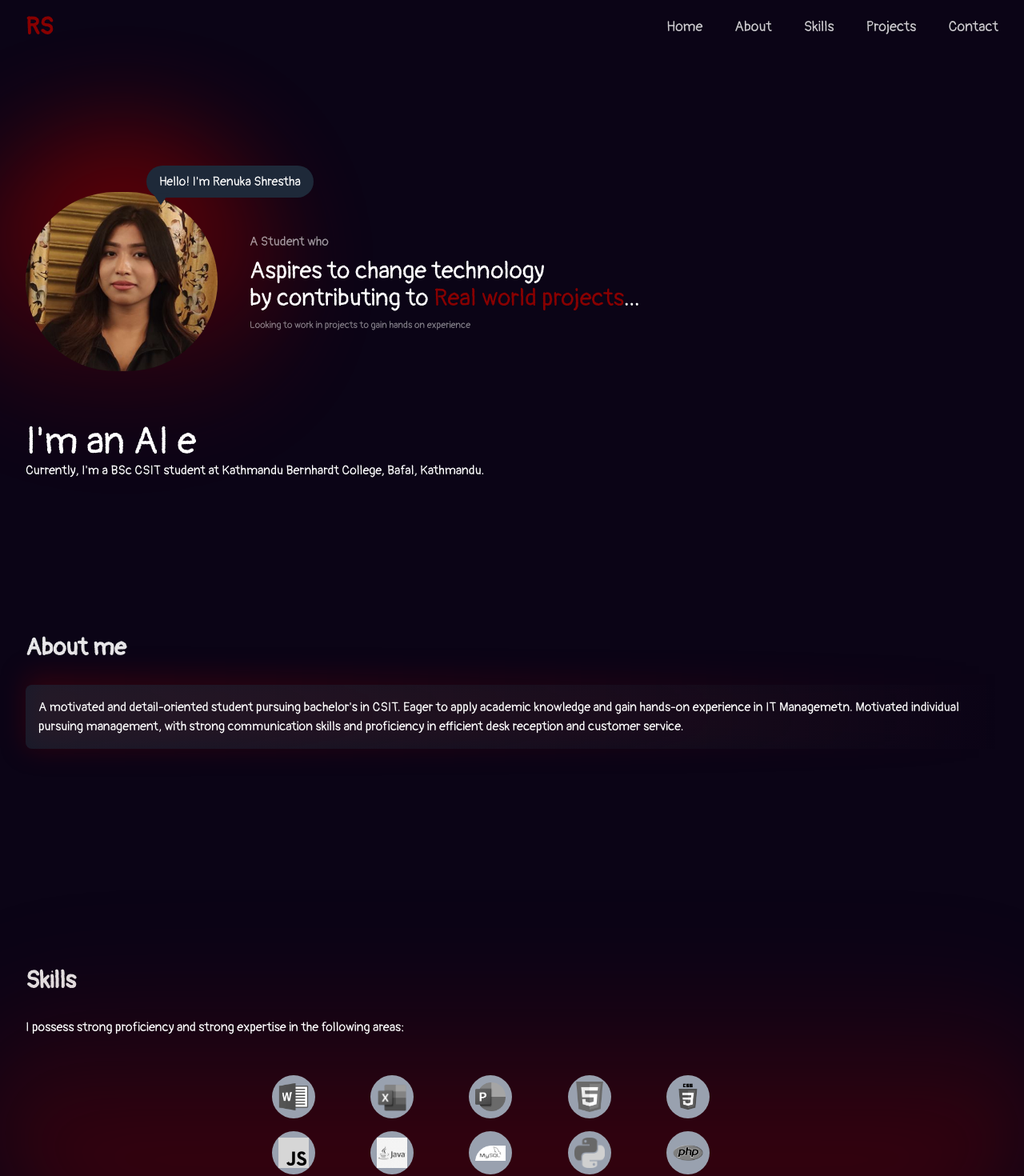
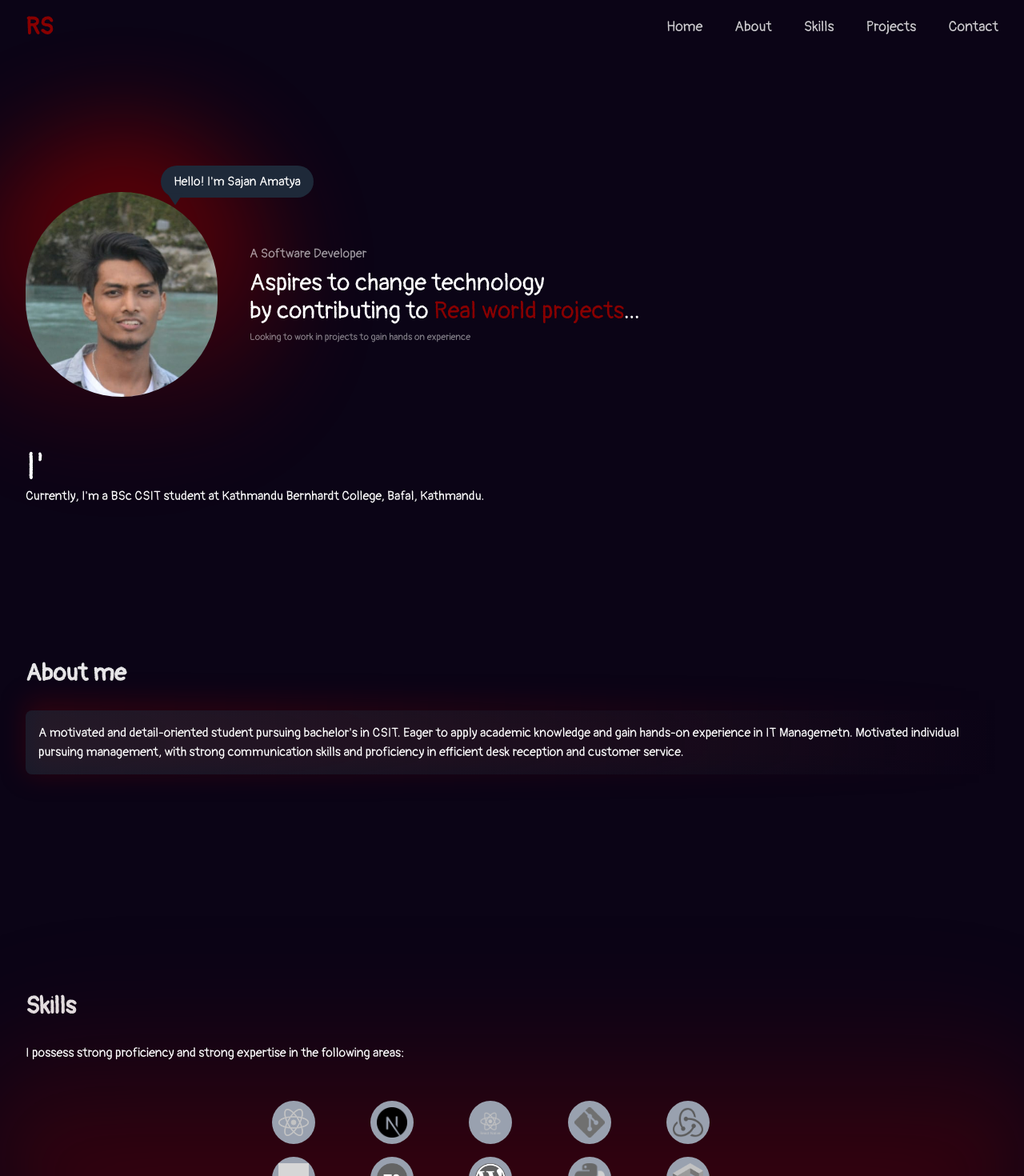
Before and after one commit to sazzzzan10/portfolio, a Next.js app: page / in a window 1280 px wide. Shown: the top 1470 px of the page at 80% size. Built offline with nearby package versions, Linux system fonts and the light colour scheme.

Commit message:
minor changes

```diff
--- a/app/components/IntroSection.tsx
+++ b/app/components/IntroSection.tsx
@@ -15,14 +15,14 @@ const IntroSection = ()=>{
                         </div>
 
                        <div className="rounded-[20px]  animate-bounce z-1000 absolute bg-gray-800 px-4 py-2 -top-6 md:-right-[50%] right-[0%]">
-                        Hello! I'm Renuka Shrestha
+                        Hello! I'm Sajan Amatya
                         <div className="absolute  -bottom-0.5 translate-y-[50%] left-2 w-0 h-0 border-l-[10px] border-l-transparent border-r-[10px] border-r-transparent rotate-180 border-b-[15px] border-b-gray-800" ></div>
                        </div>
-                                    <div className="">  <Image src={"/images/ren2.png"} alt="arrow"  className="z-100 hover:shadow-[0_0_40px_rgba(128,0,0,0.45)]
+                                    <div className="">  <Image src={"/images/sajan.jpeg"} alt="arrow"  className="z-100 hover:shadow-[0_0_40px_rgba(128,0,0,0.45)]
                     focus:hover:shadow-[0_0_40px_rgba(128,0,0,0.45)] rounded-full relative " height={240} width={240} priority/>
 </div> </div>
                     <div className="md:pl-2 text-center md:text-left">
-                        <p className='text-sm md:text-base text-white/60 mb-2'>A Student who</p>
+                        <p className='text-sm md:text-base text-white/60 mb-2'>A Software Developer</p>
                         <h1 className="text-4xl sm:text-3xl font-normal tracking-light leading-[1.15]">
                             <span className="block">Aspires to change technology</span>
                             <span className="block">by contributing to{" "}
@@ -45,8 +45,8 @@ const IntroSection = ()=>{
                 <ScrollReveal stagger={0.15} className="mt-16 max-w-3xl">
                     <h2 className="text-3xl sm:text-4xl md:text-5xl font-normal tracking-right">
                         <Typewriter
-                            // words={["I'm a Software Engineer", "I'm a Mobile & Frontend Developer", "I'm an AI enthusiast"]}
-                            words={["I'm a BSc. CSIT Student", "I'm a FullStack Aspirant", "I'm an AI enthusiast"]}
+                            words={["I'm a Software Engineer", "I'm a Mobile & Frontend Developer", "I'm an AI enthusiast"]}
+                            // words={["I'm a BSc. CSIT Student", "I'm a FullStack Aspirant", "I'm an AI enthusiast"]}
 
                             typeSpeed={65}
                             loop
--- a/app/components/TechStack.tsx
+++ b/app/components/TechStack.tsx
@@ -23,7 +23,8 @@ const TechStack = ()=>{
 
                 {       skillItems.map((skill)=>{
                         return (
-                        <div key={skill.name}  onClick={()=>{setSelectedSkill(skill.name)}} className='group rounded-full z-10   p-2 bg-gray-400 content-center w-[54px] h-[54px]'>
+                        <div key={skill.name}  onClick={()=>{setSelectedSkill(skill.name)}} className='group rounded-full z-10  hover:shadow-[0_0_40px_rgba(128,0,0,0.8)]
+                    focus:shadow-[0_0_40px_rgba(128,0,0,0.8)]  p-2 bg-gray-400 content-center w-[54px] h-[54px]'>
                         {selectedSkill===skill.name ?  <Image   alt={skill.name} src={`${skill.image}`}  width={50} height={50} className='group-hover:grayscale-0 grayscale-0'/>: <Image   alt={skill.name} src={`${skill.image}`}  width={50} height={50} className='group-hover:grayscale-0 grayscale'/>}
 
                         <span className=" hidden bg-black/80 -bottom-14 left-[50%] -translate-x-[75%] text-center absolute hidden-comp group-hover:block p-2 rounded-xl text-white/70 text-center z-100 ">{skill.name}</span>
--- a/app/layout.tsx
+++ b/app/layout.tsx
@@ -19,8 +19,8 @@ const pangolin = Pangolin({
 });
 
 export const metadata: Metadata = {
-  title: "Renuka Shrestha",
-  description: "A Bsc CSIT student",
+  title: "Sajan Amatya",
+  description: "Software Developer",
 };
 
 export default function RootLayout({
--- a/app/util/data.tsx
+++ b/app/util/data.tsx
@@ -1,89 +1,89 @@
 
 
+const skillItems = [
+    {
+        name: 'ReactJS',
+        image: '/images/logos/react.png'
+    },
+    {
+        name: 'NextJS',
+        image: '/images/logos/next.png'
+    },
+    {
+        name: 'React Native',
+        image: '/images/logos/react-native.png'
+    },
+    {
+        name: 'Git',
+        image: '/images/logos/git.png'
+    },
+    {
+        name: 'Redux',
+        image: '/images/logos/redux.png'
+    },
+    {
+        name: 'Javascript',
+        image: '/images/logos/javascript.png'
+    },
+    {
+        name: 'Typescript',
+        image: '/images/logos/typescript.png'
+    },
+    {
+        name: 'Wordpress',
+        image: '/images/logos/wordpress.png'
+    },
+    {
+        name: 'Python',
+        image: '/images/logos/python.png'
+    },
+    {
+        name: 'Tensorflow',
+        image: '/images/logos/tensorflow.png'
+    }
+
+]
 // const skillItems = [
 //     {
-//         name: 'ReactJS',
-//         image: '/images/logos/react.png'
+//         name: 'MS Word',
+//         image: '/images/logos/word.png'
 //     },
 //     {
-//         name: 'NextJS',
-//         image: '/images/logos/next.png'
+//         name: 'MS Excel',
+//         image: '/images/logos/excel.png'
 //     },
 //     {
-//         name: 'React Native',
-//         image: '/images/logos/react-native.png'
+//         name: 'MS Powerpoint',
+//         image: '/images/logos/powerpoint.png'
 //     },
 //     {
-//         name: 'Git',
-//         image: '/images/logos/git.png'
+//         name: 'HTML',
+//         image: '/images/logos/html.png'
 //     },
 //     {
-//         name: 'Redux',
-//         image: '/images/logos/redux.png'
+//         name: 'CSS',
+//         image: '/images/logos/css.png'
 //     },
 //     {
 //         name: 'Javascript',
 //         image: '/images/logos/javascript.png'
 //     },
 //     {
-//         name: 'Typescript',
-//         image: '/images/logos/typescript.png'
+//         name: 'Java',
+//         image: '/images/logos/javas.png'
 //     },
 //     {
-//         name: 'Wordpress',
-//         image: '/images/logos/wordpress.png'
+//         name: 'MySQL',
+//         image: '/images/logos/mysql.png'
 //     },
 //     {
 //         name: 'Python',
 //         image: '/images/logos/python.png'
 //     },
 //     {
-//         name: 'Tensorflow',
-//         image: '/images/logos/tensorflow.png'
+//         name: 'Php',
+//         image: '/images/logos/php.png'
 //     }
 
 // ]
-const skillItems = [
-    {
-        name: 'MS Word',
-        image: '/images/logos/word.png'
-    },
-    {
-        name: 'MS Excel',
-        image: '/images/logos/excel.png'
-    },
-    {
-        name: 'MS Powerpoint',
-        image: '/images/logos/powerpoint.png'
-    },
-    {
-        name: 'HTML',
-        image: '/images/logos/html.png'
-    },
-    {
-        name: 'CSS',
-        image: '/images/logos/css.png'
-    },
-    {
-        name: 'Javascript',
-        image: '/images/logos/javascript.png'
-    },
-    {
-        name: 'Java',
-        image: '/images/logos/javas.png'
-    },
-    {
-        name: 'MySQL',
-        image: '/images/logos/mysql.png'
-    },
-    {
-        name: 'Python',
-        image: '/images/logos/python.png'
-    },
-    {
-        name: 'Php',
-        image: '/images/logos/php.png'
-    }
-
-]
 export default skillItems;
```
